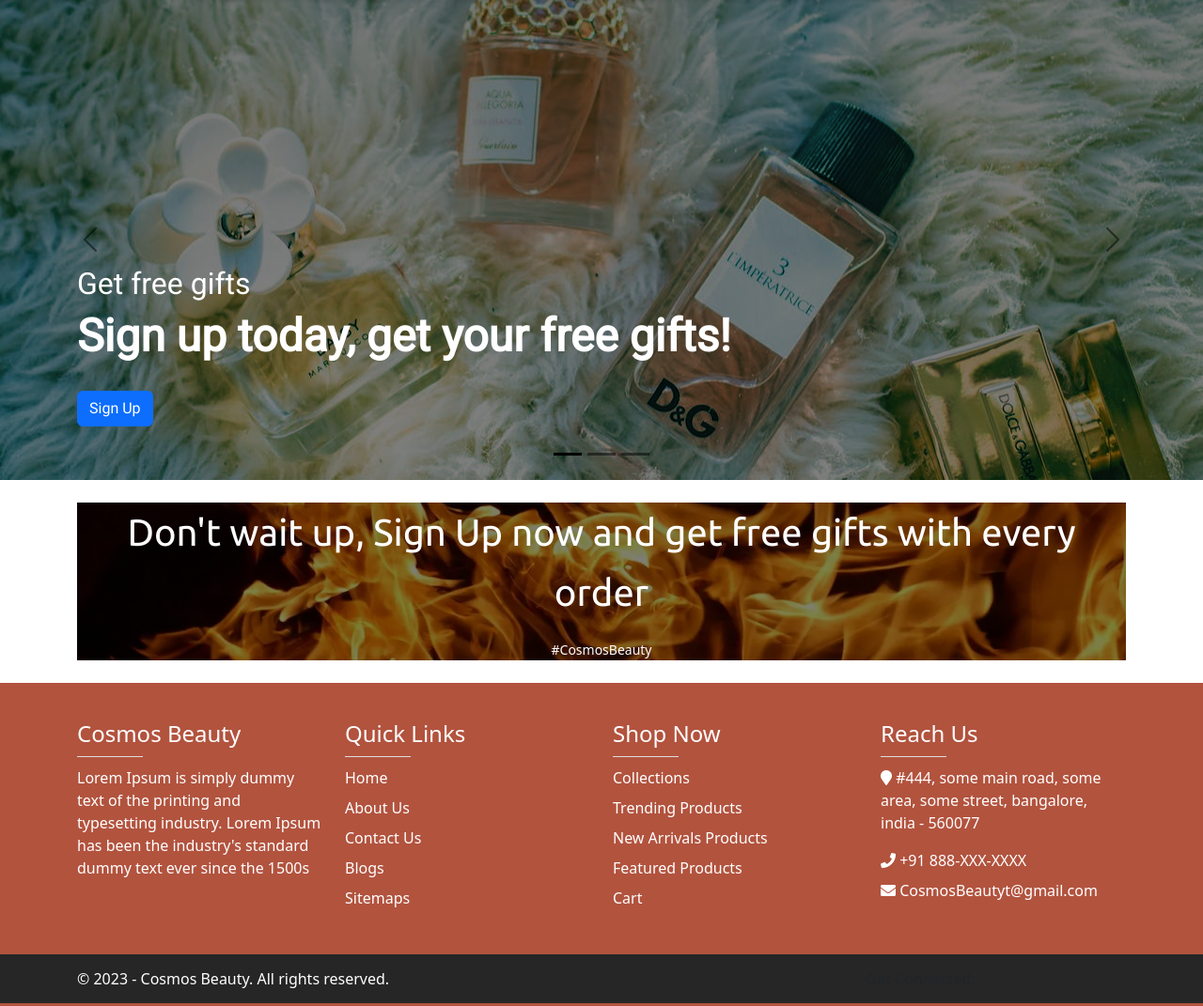
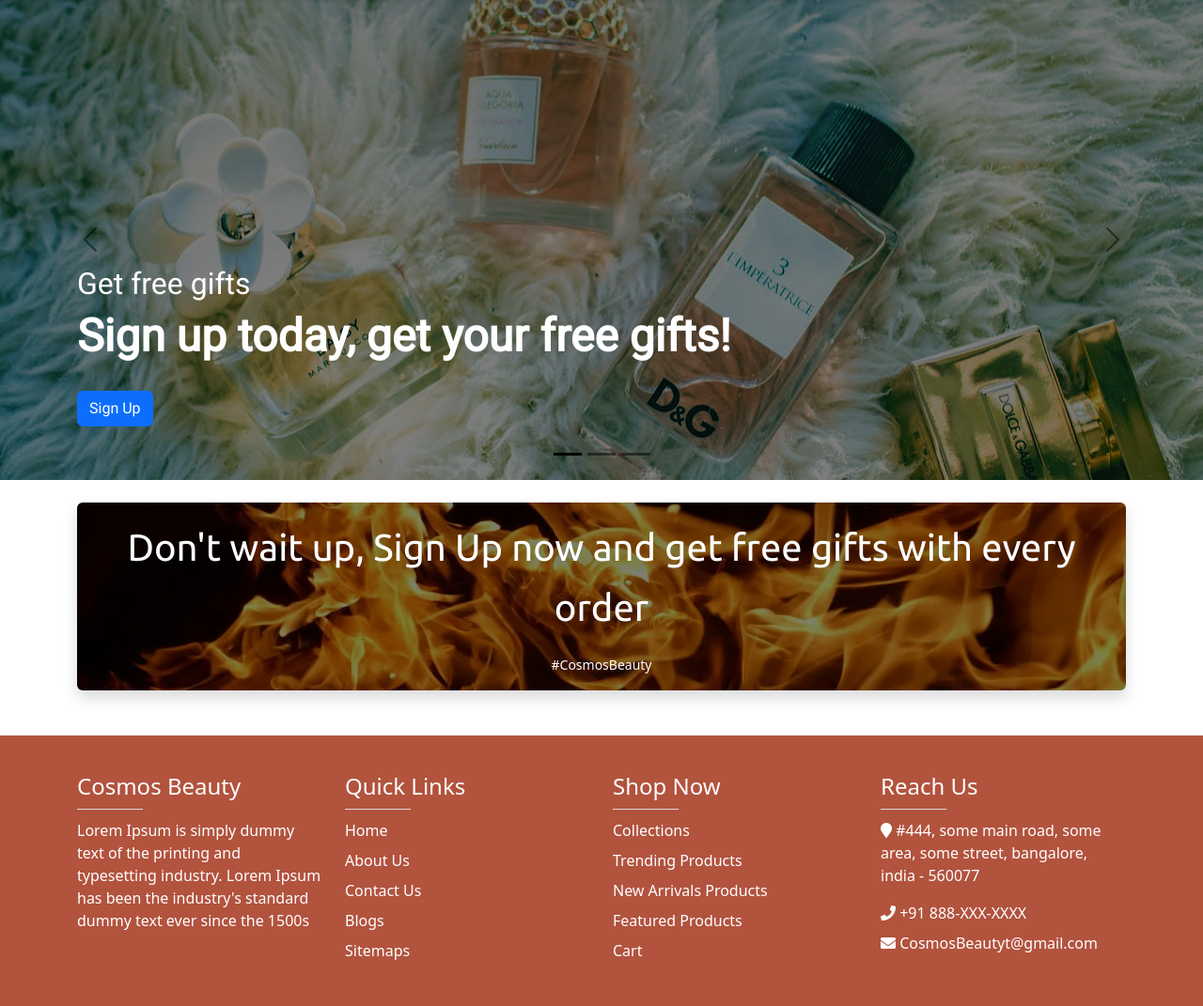
Before and after one commit to MBilalQureshi/Cosmos-beauty-pp4, a Django app: page / in a window 1280 px wide. Shown: the part 101-1172 px from the top of the page at 94% size. Run offline with Django 4.2, Linux system fonts and the light colour scheme.

Commit message:
Add shadow effect to free gift banner

```diff
--- a/templates/index.html
+++ b/templates/index.html
@@ -3,6 +3,7 @@
 
 {% block content %}
 
+<!-- Carousel -->
 <div id="hero-carousel" class="carousel slide carousel-fade carousel-dark" data-bs-ride="carousel">
     <div class="carousel-indicators">
         <button type="button" data-bs-target="#hero-carousel" data-bs-slide-to="0" class="active" aria-current="true" aria-label="Slide 1"></button>
@@ -48,11 +49,12 @@
     </a>
 </div>
 
+<!-- Free gift banner -->
 <div class="container">
     <div class="row">
         <div class="col-12">
             <a id="banner-ouuter" href="#">
-                <div class="banner my-4" style="background-image: linear-gradient(rgba(0, 0, 0, 0.5), rgba(0, 0, 0, 0.5)), url(../static/images/fire.webp)">
+                <div class="banner my-4 shadow p-3 mb-5 bg-white rounded" style="background-image: linear-gradient(rgba(0, 0, 0, 0.5), rgba(0, 0, 0, 0.5)), url(../static/images/fire.webp)">
                     <div id="free-gift-banner" class="text-center">
                         <p class="display-6 text-wrap" id="main-banner-text">Don't wait up, Sign Up now and get free gifts with every
                             order</p><small>#CosmosBeauty</small>
@@ -62,4 +64,9 @@
         </div>
     </div>
 </div>
+
+<!-- Popular products -->
+
+<!-- Newsletter subscribe -->
+
 {% endblock content %}
```
